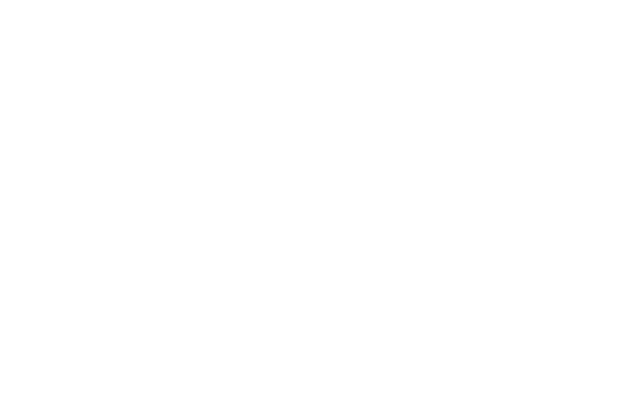
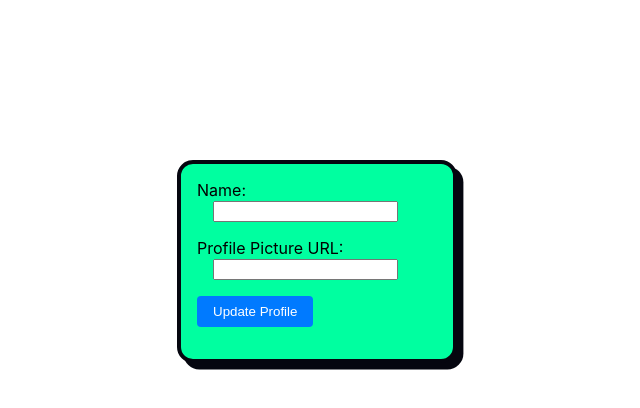
Before and after one commit to pizuCoder/react-expensetracker-sharpener, a React (Create React App) app: page /profile in a window 1280 px wide. Shown: the top 408 px of the page, without its empty margins (323-963 px from the left). Built offline with nearby package versions, Linux system fonts and the light colour scheme.

Commit message:
update profile works

```diff
--- a/src/App.js
+++ b/src/App.js
@@ -1,16 +1,24 @@
-import { BrowserRouter, Switch, Route } from "react-router-dom";
+import { BrowserRouter, Switch, Route, useHistory } from "react-router-dom";
 
 import AuthForm from "./Auth/AuthForm";
+import UpdateProfile from "./pages/updateProfile";
 
 function App() {
+  const history = useHistory();
   return (
     <BrowserRouter>
       <Switch>
-      <Route path='/signup'>
+        <Route path="/signup">
           <AuthForm />
         </Route>
-      <Route path='/welcome'>
+        <Route exact path="/welcome">
           <h1>Welcome to Expense Tracker</h1>
+          <a href="/profile">
+            <button>go to profile page</button>
+          </a>
+        </Route>
+        <Route path="/profile">
+          <UpdateProfile />
         </Route>
       </Switch>
     </BrowserRouter>
--- /dev/null
+++ b/src/pages/updateProfile.js
@@ -0,0 +1,81 @@
+import React, { useState, useContext} from "react";
+import AuthContext from "../Store/storeContext";
+import classes from './updateProfile.module.css';
+import { useHistory } from "react-router-dom";
+
+function UpdateProfile() {
+    const history = useHistory()
+  const authCtx = useContext(AuthContext);
+  const [name, setName] = useState("");
+  const [profilePictureUrl, setProfilePictureUrl] = useState("");
+  const [message, setMessage] = useState('')
+
+  const handleNameChange = (event) => {
+    setName(event.target.value);
+  };
+
+  const handleProfilePictureUrlChange = (event) => {
+    setProfilePictureUrl(event.target.value);
+  };
+
+  const handleUpdateProfile = (event) => {
+    event.preventDefault();
+    const idToken = authCtx.token// get the Firebase Auth ID token for the user
+    const url =
+      "https://identitytoolkit.googleapis.com/v1/accounts:update?key=AIzaSyCQ336T7-e3kArtljvrI5FIakMfAB-X6as";
+    const requestBody = {
+      idToken: idToken,
+      displayName: name,
+      photoUrl: profilePictureUrl,
+      deleteAttribute: [], // list of attributes to delete, can be empty
+      returnSecureToken: true // whether or not to return an ID and refresh token
+    };
+    fetch(url, {
+      method: "POST",
+      body: JSON.stringify(requestBody),
+      headers: {
+        "Content-Type": "application/json"
+      }
+    })
+      .then((response) => {
+        if (!response.ok) {
+          setMessage("Failed to update profile")
+          throw new Error("Failed to update profile");
+
+        }
+
+        return response.json();
+      })
+      .then((data) => {
+        // handle success
+        console.log(data)
+        setMessage("Profile Updated")
+        setTimeout(() => history.replace('/welcome'), 2000)
+
+      })
+      .catch((error) => {
+        // handle error
+      });
+  };
+
+  return (
+    <div style={{display: 'flex', justifyContent:'center', marginTop: '10rem'}}>
+    <div className={classes.card}>
+    <form onSubmit={handleUpdateProfile}>
+      <label style={{ display: "block", marginBottom: "1rem" }}>
+        Name:
+        <input type="text" value={name} onChange={handleNameChange} style={{ marginLeft: "1rem" }} />
+      </label>
+      <label style={{ display: "block", marginBottom: "1rem" }}>
+        Profile Picture URL:
+        <input type="text" value={profilePictureUrl} onChange={handleProfilePictureUrlChange} style={{ marginLeft: "1rem" }} />
+      </label>
+      <button type="submit" style={{ backgroundColor: "#007aff", color: "#fff", padding: "0.5rem 1rem", borderRadius: "4px", border: "none", cursor: "pointer" }}>Update Profile</button>
+      <p>{message}</p>
+    </form>
+    </div>
+    </div>
+  );
+  }
+
+export default UpdateProfile;
--- /dev/null
+++ b/src/pages/updateProfile.module.css
@@ -0,0 +1,9 @@
+.card {
+    width: 15rem;
+    background: #00FFA0;
+    padding: 1rem;
+    border-radius: 1rem;
+    border: .5vmin solid #05060f;
+    box-shadow: .4rem .4rem #05060f;
+    overflow: hidden;
+  }
```
Lines whose indentation alone changed are shown as unchanged.
